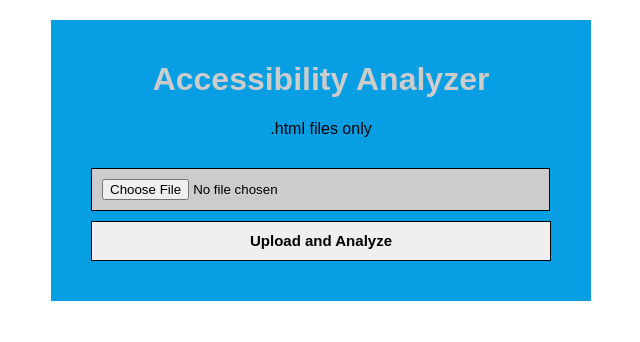
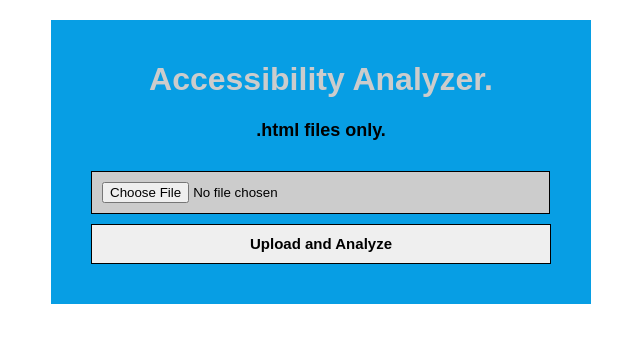
Before and after one commit to Dbachelor/pluro-test-frontend, a React (Create React App) app: page / in a window 1280 px wide. Shown: the top 342 px of the page, without its empty margins (319-959 px from the left). Built offline with nearby package versions, Linux system fonts and the light colour scheme.

Commit message:
correcting header

```diff
--- a/src/App.css
+++ b/src/App.css
@@ -15,6 +15,11 @@
 
 .title {
   color: #ccc;
+}
+
+.file-format-text{
+  margin: 0;
+  font-size: 18px;
 }
 
 .results {
--- a/src/App.jsx
+++ b/src/App.jsx
@@ -50,8 +50,8 @@ function App() {
   return (
     <div className="app">
       <div className="analyzer-container">
-        <h1 className='title'>Accessibility Analyzer</h1>
-        <p>.html files only</p>
+        <h1 className='title'>Accessibility Analyzer.</h1>
+        <h2 className='file-format-text'>.html files only.</h2>
         <FileUploadForm
           onFileChange={handleFileChange}
           onUpload={handleUpload}
```
